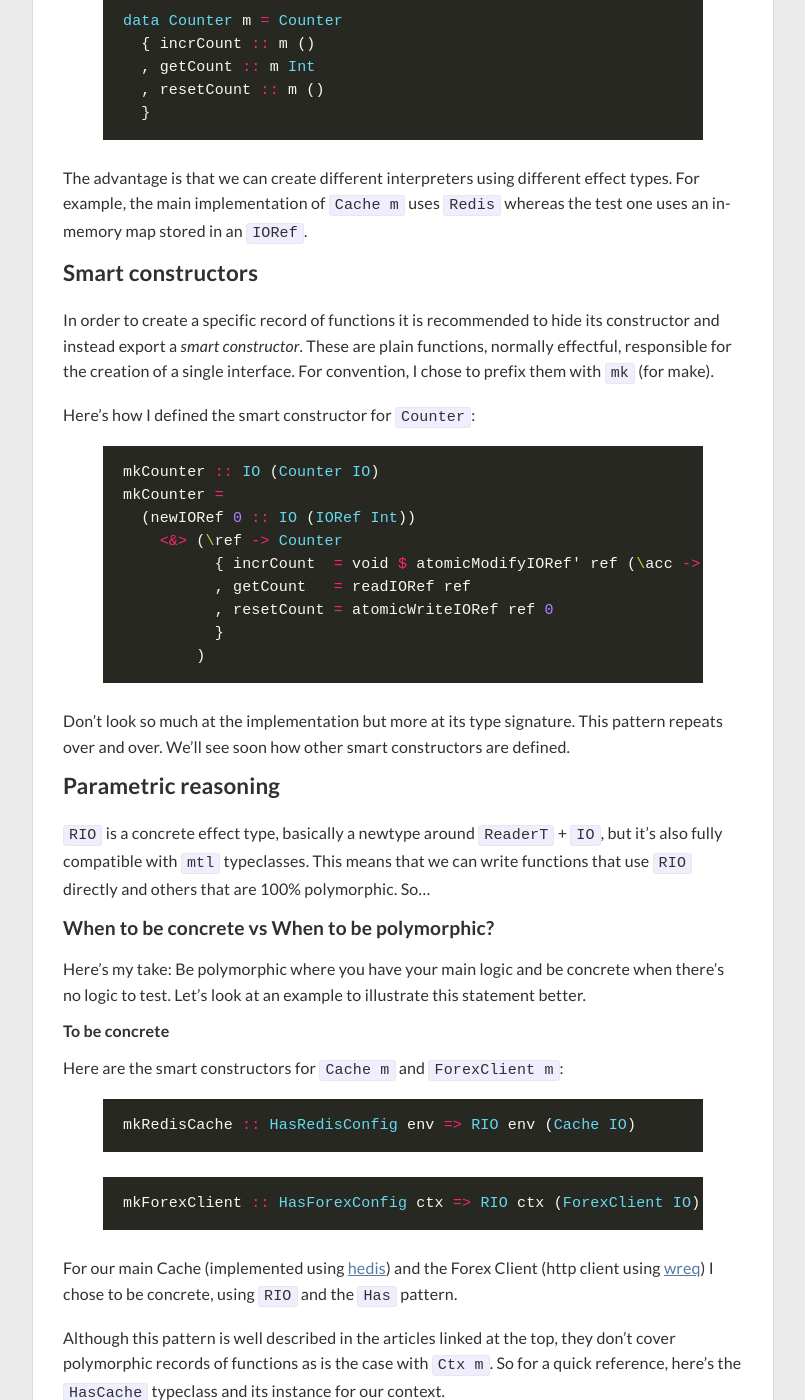
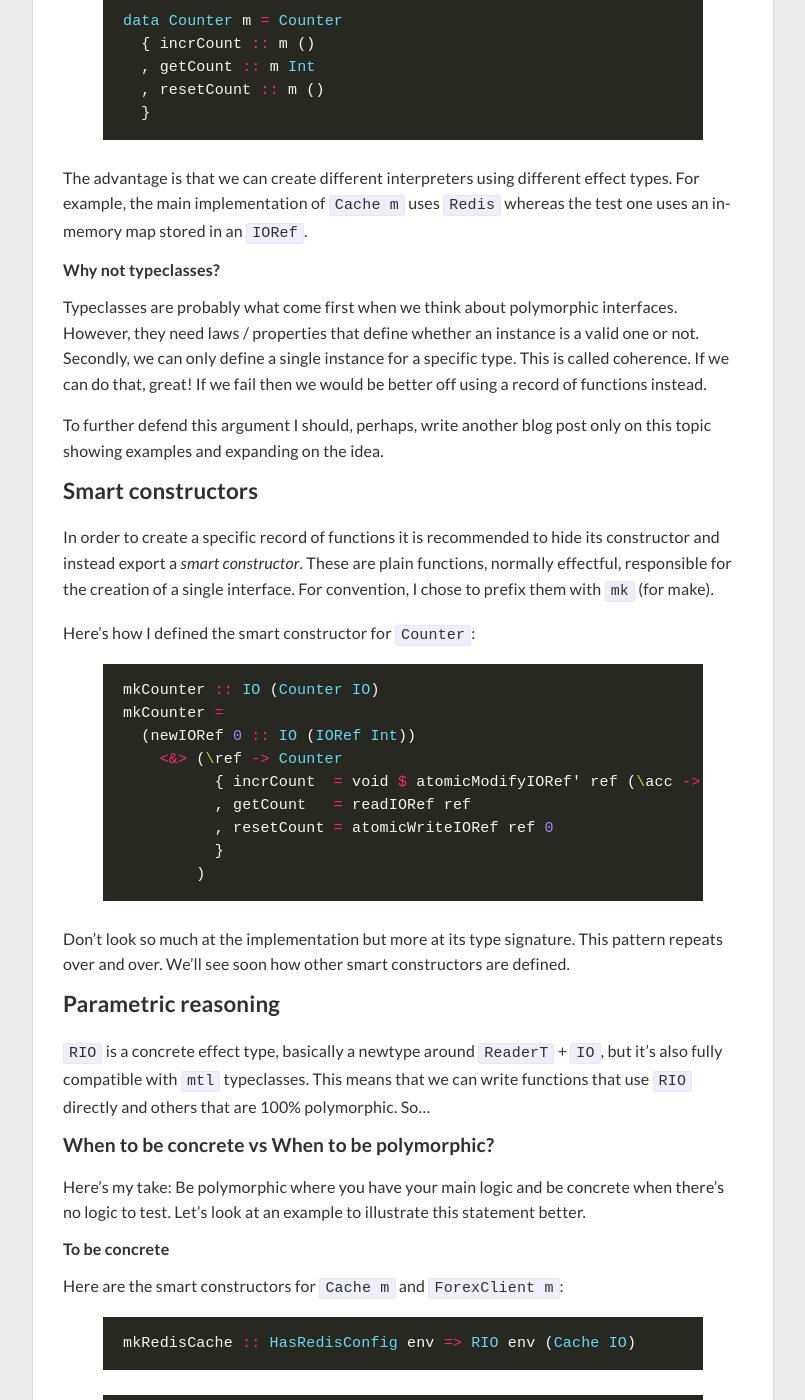
Before and after one commit to gvolpe/blog-comments, a Jekyll site: the page built from _posts/2019-06-23-lessons-learned-while-writing-a-haskell-app.md, in a window 1280 px wide and 1400 px high, scrolled down 1550 px. Shown: the whole window, without its empty margins (237-1042 px from the left). Built offline with Jekyll 4.4.1, drawn with Linux system fonts in a browser that asks for light colours; nearby versions of some CDN libraries; comment, search, counter and statistics services are not loaded; some of the changed text lies outside the part shown.

Commit message:
Adding tiny typeclasses section. Nitpicking feedback

```diff
--- a/_posts/2019-06-23-lessons-learned-while-writing-a-haskell-app.md
+++ b/_posts/2019-06-23-lessons-learned-while-writing-a-haskell-app.md
@@ -65,6 +65,12 @@ data Counter m = Counter
 
 The advantage is that we can create different interpreters using different effect types. For example, the main implementation of `Cache m` uses `Redis` whereas the test one uses an in-memory map stored in an `IORef`.
 
+##### Why not typeclasses?
+
+Typeclasses are probably what come first when we think about polymorphic interfaces. However, they need laws / properties that define whether an instance is a valid one or not. Secondly, we can only define a single instance for a specific type. This is called coherence. If we can do that, great! If we fail then we would be better off using a record of functions instead.
+
+To further defend this argument I should, perhaps, write another blog post only on this topic showing examples and expanding on the idea.
+
 ### Smart constructors
 
 In order to create a specific record of functions it is recommended to hide its constructor and instead export a *smart constructor*. These are plain functions, normally effectful, responsible for the creation of a single interface. For convention, I chose to prefix them with `mk` (for make).
@@ -103,7 +109,7 @@ mkRedisCache :: HasRedisConfig env => RIO env (Cache IO)
 {% endhighlight %}
 
 {% highlight haskell %}
-mkForexClient :: HasForexConfig ctx => RIO ctx (ForexClient IO)
+mkForexClient :: HasForexConfig env => RIO env (ForexClient IO)
 {% endhighlight %}
 
 For our main Cache (implemented using [hedis](https://hackage.haskell.org/package/hedis)) and the Forex Client (http client using [wreq](https://hackage.haskell.org/package/wreq)) I chose to be concrete, using `RIO` and the `Has` pattern.
@@ -152,7 +158,7 @@ By making it polymorphic we get to choose our effect type and the dependencies n
 
 **Testing our main service**
 
-In this case it ended up being more practical testing using `IO` + `IORef`, given the constraint on `MonadMask`. But for demonstration purposes I wrote another version of the test suite using a [stack of monad
+In this case it ended up being more practical testing using `IO` + `IORef`, given the `MonadMask` constraint on `m`. But for demonstration purposes I wrote another version of the test suite using a [stack of monad
 transformers](https://github.com/gvolpe/exchange-rates/blob/master/test/Rates/CachedForexRST.hs) that doesn't use `IO`.
 
 The testing approach I followed is to create different interpreters for the dependencies of the main service and then run some property tests on it. So we have an in-memory cache, a dummy forex client that always returns the same response and a logger that doesn't log.
```
